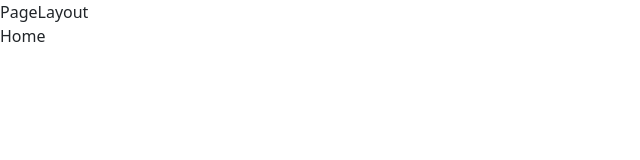
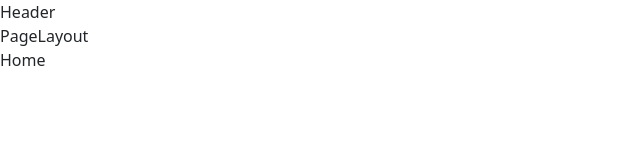
Before and after one commit to kajugadaniels/find-food-web, a React (Vite) app: page / in a window 1280 px wide. Shown: the top 160 px of the page, without its empty margins (0-640 px from the left). Built offline with nearby package versions, Linux system fonts and the light colour scheme.

Commit message:
New changes

```diff
--- /dev/null
+++ b/src/components/SearchFilter.jsx
@@ -0,0 +1,9 @@
+import React from 'react'
+
+const SearchFilter = () => {
+    return (
+        <div>SearchFilter</div>
+    )
+}
+
+export default SearchFilter
--- a/src/components/index.js
+++ b/src/components/index.js
@@ -1,2 +1,3 @@
 export { default as Header } from './Header'
 export { default as Footer } from './Footer'
+export { default as SearchFilter } from './SearchFilter'
--- a/src/layouts/PageLayout.jsx
+++ b/src/layouts/PageLayout.jsx
@@ -1,11 +1,15 @@
 import React from 'react'
 import { Outlet } from 'react-router-dom'
+import { Header } from '../components'
 
 const PageLayout = () => {
     return (
-        <div>
-            PageLayout
-            <Outlet />
+        <div id="wrapper">
+            <div id="pagee" className="clearfix">
+                <Header />
+                PageLayout
+                <Outlet />
+            </div>
         </div>
     )
 }
```
